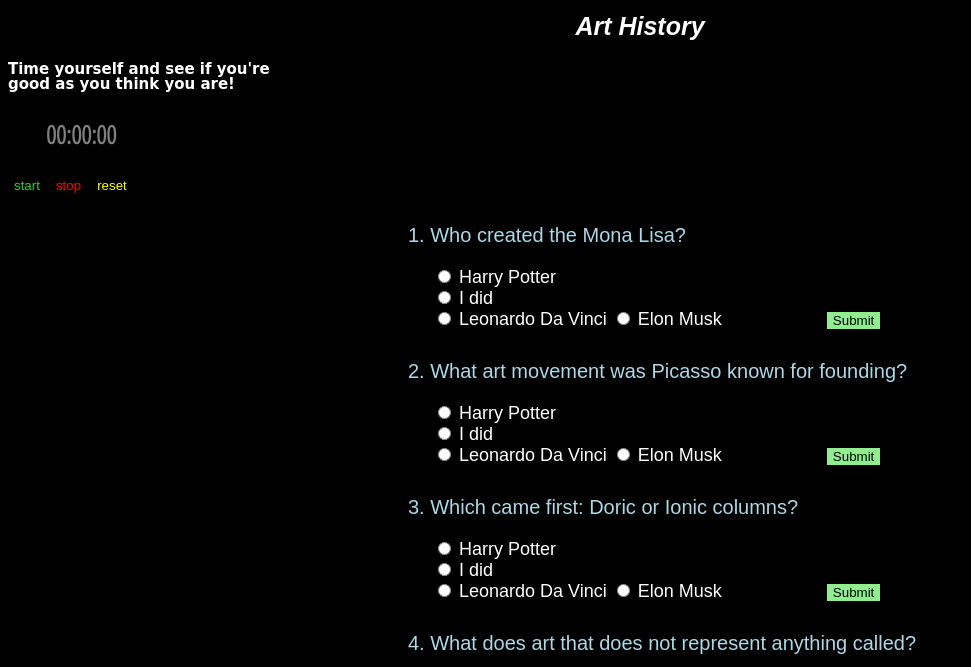
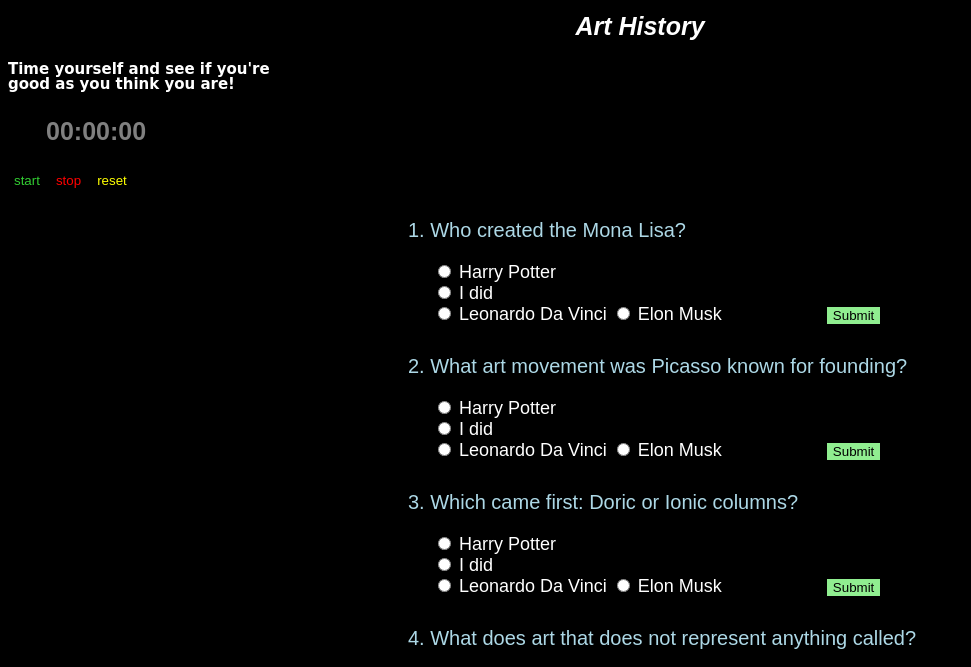
Before and after one commit to KumarUniverse/quiz-wiz, a plain HTML site: page index.html in a window 1280 px wide. Shown: the part 113-780 px from the top of the page, without its empty margins (0-971 px from the left). Drawn offline with Linux system fonts and the light colour scheme.

Commit message:
Update quiz-style.css

```diff
--- a/quiz-style.css
+++ b/quiz-style.css
@@ -15,7 +15,7 @@ h2 {
 }
 
 h3 {
-  font-family: 'Open Sans Condensed', sans-serif;
+  font-family: sans-serif;
   color: gray;
   font-size: 25px;
   margin-left: 38px;
```
